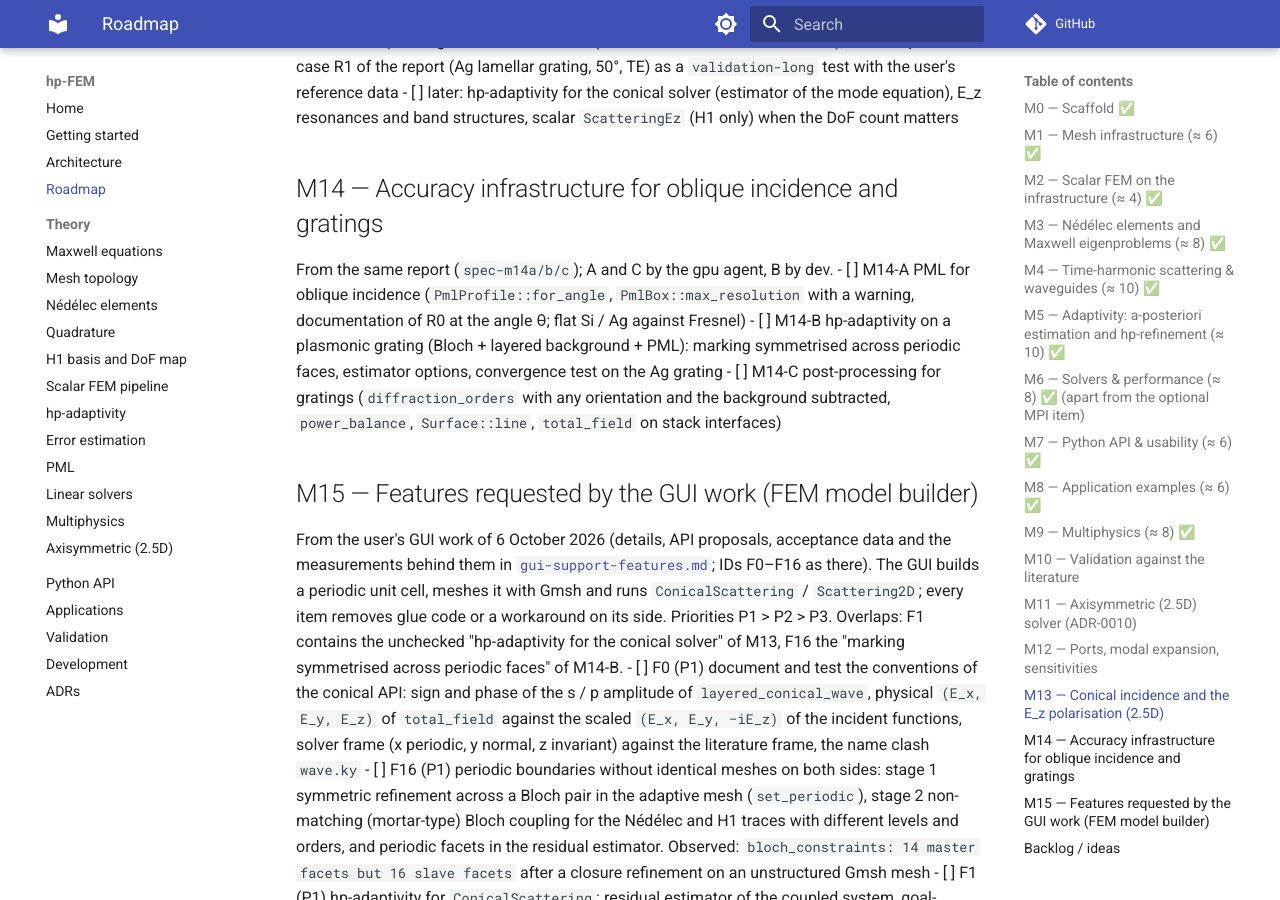
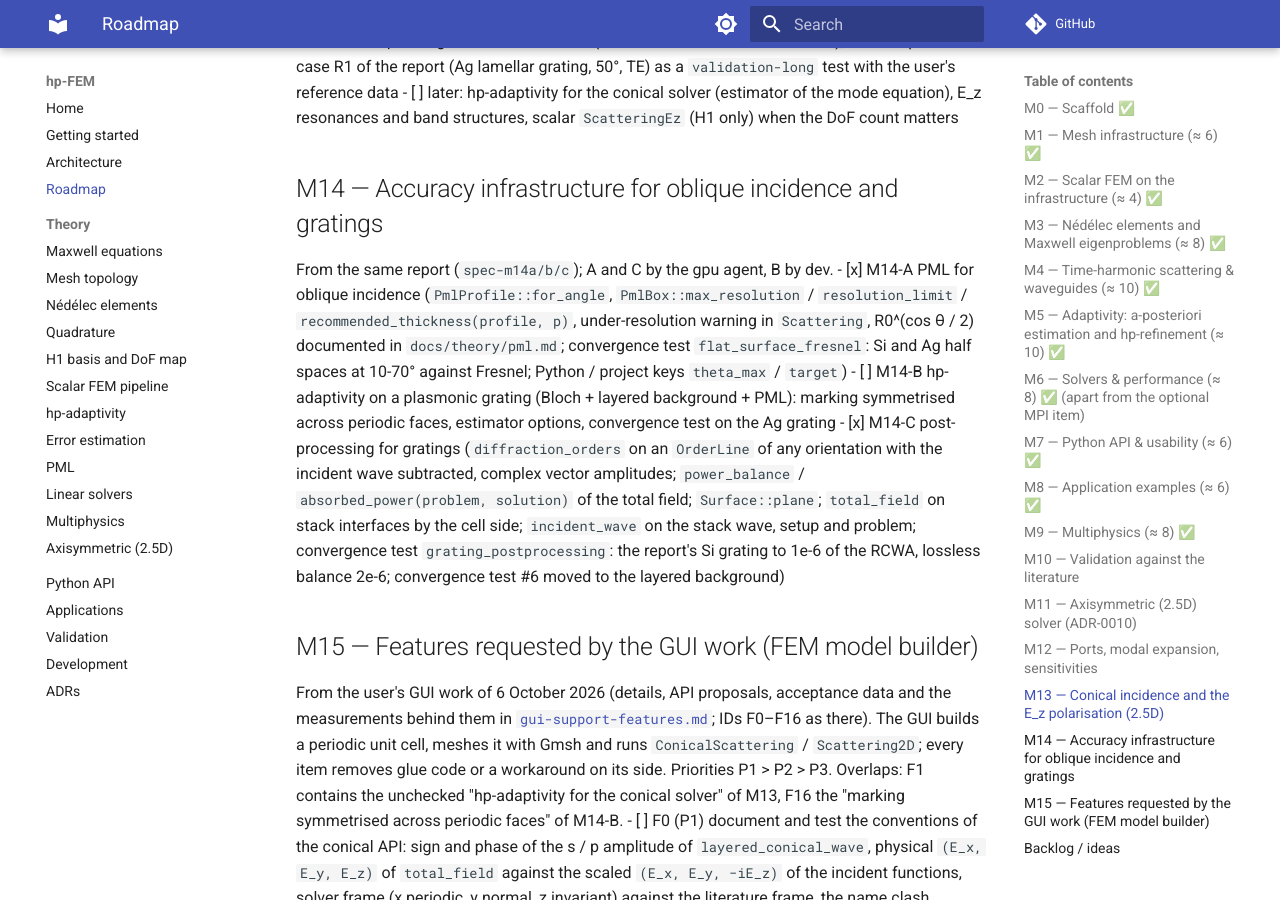
Before and after one commit to PhotonPower/hp-FEM, an MkDocs documentation site: the page built from docs/roadmap.md, in a window 1280 px wide and 900 px high, scrolled down 7206 px. Built offline with MkDocs 1.6.1 and Material for MkDocs 9.7.7, drawn with Linux system fonts in a browser that asks for light colours; comment, search, counter and statistics services are not loaded.

Commit message:
docs: changelog and roadmap for M14-A, M14-C and the Riesz projection
Co-Authored-By: Claude Fable 5.1 <noreply@anthropic.com>

```diff
--- a/docs/roadmap.md
+++ b/docs/roadmap.md
@@ -252,12 +252,19 @@ polarisation of the 2D solver and the longitudinal wavenumber for the microscope
 
 ## M14 — Accuracy infrastructure for oblique incidence and gratings
 From the same report (`spec-m14a/b/c`); A and C by the gpu agent, B by dev.
-- [ ] M14-A PML for oblique incidence (`PmlProfile::for_angle`, `PmlBox::max_resolution` with a
-  warning, documentation of R0 at the angle θ; flat Si / Ag against Fresnel)
+- [x] M14-A PML for oblique incidence (`PmlProfile::for_angle`, `PmlBox::max_resolution` /
+  `resolution_limit` / `recommended_thickness(profile, p)`, under-resolution warning in
+  `Scattering`, R0^(cos θ / 2) documented in `docs/theory/pml.md`; convergence test
+  `flat_surface_fresnel`: Si and Ag half spaces at 10-70° against Fresnel; Python / project
+  keys `theta_max` / `target`)
 - [ ] M14-B hp-adaptivity on a plasmonic grating (Bloch + layered background + PML): marking
   symmetrised across periodic faces, estimator options, convergence test on the Ag grating
-- [ ] M14-C post-processing for gratings (`diffraction_orders` with any orientation and the
-  background subtracted, `power_balance`, `Surface::line`, `total_field` on stack interfaces)
+- [x] M14-C post-processing for gratings (`diffraction_orders` on an `OrderLine` of any
+  orientation with the incident wave subtracted, complex vector amplitudes; `power_balance` /
+  `absorbed_power(problem, solution)` of the total field; `Surface::plane`; `total_field` on
+  stack interfaces by the cell side; `incident_wave` on the stack wave, setup and problem;
+  convergence test `grating_postprocessing`: the report's Si grating to 1e-6 of the RCWA,
+  lossless balance 2e-6; convergence test #6 moved to the layered background)
 
 ## M15 — Features requested by the GUI work (FEM model builder)
 From the user's GUI work of 6 October 2026 (details, API proposals, acceptance data and the measurements
```
Also changed, not shown: CHANGELOG.md (+39 -0 lines).
